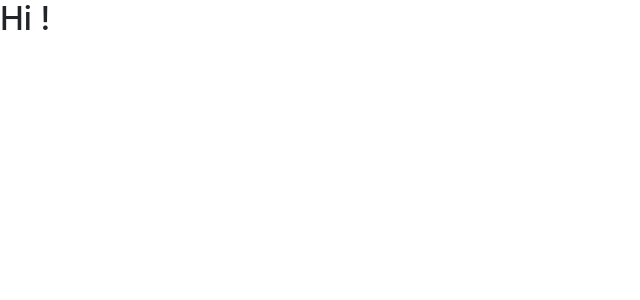
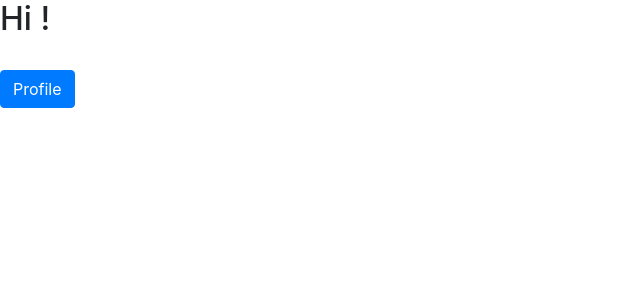
Before and after one commit to nexus-code/practica-fundamentos-react, a React (Create React App) app: page /home in a window 1280 px wide. Shown: the top 300 px of the page, without its empty margins (0-640 px from the left). Built offline with nearby package versions, Linux system fonts and the light colour scheme.

Commit message:
Context testing. Register form as profil first test

```diff
--- a/src/components/Nodepop/Nodepop.jsx
+++ b/src/components/Nodepop/Nodepop.jsx
@@ -1,17 +1,26 @@
 import React from "react";
 import { UserContext } from '../../context/UserContext'
 // import { setUserLS } from '../../utils/localStorage';
+
+import { Button } from 'react-bootstrap';
+
 
 export default class Nodepop extends React.Component {
 
     static contextType = UserContext;
 
-    // constructor(props) {
-    //     super(props);
-    // }
+    constructor(props) {
+        super(props);
+
+        this.handleClickProfileButton = this.handleClickProfileButton.bind(this);
+    }
 
     componentDidMount() {
         console.log('Nodepop Props', this.props);
+    }
+
+    handleClickProfileButton(event){
+        this.props.history.push('/register');
     }
 
     render() {
@@ -21,6 +30,10 @@ export default class Nodepop extends React.Component {
         return (
             <div>
                 <h2>Hi {user.name}!</h2>
+                <br/>
+                <Button variant="primary" onClick={this.handleClickProfileButton}>
+                    Profile
+                </Button>
             </div>
         )
     }
--- a/src/components/Register/Register.jsx
+++ b/src/components/Register/Register.jsx
@@ -11,7 +11,6 @@ export default class Register extends React.Component {
         super(props);
 
         console.log('init Register props', props);
-
 
         this.state = {
             user: {
@@ -65,7 +64,7 @@ export default class Register extends React.Component {
 
     render (){
 
-        const {name, surname, tags} = this.state.user;
+        const {name, surname, tags} = this.context.user;
 
         return (
             <UserConsumer>
```
